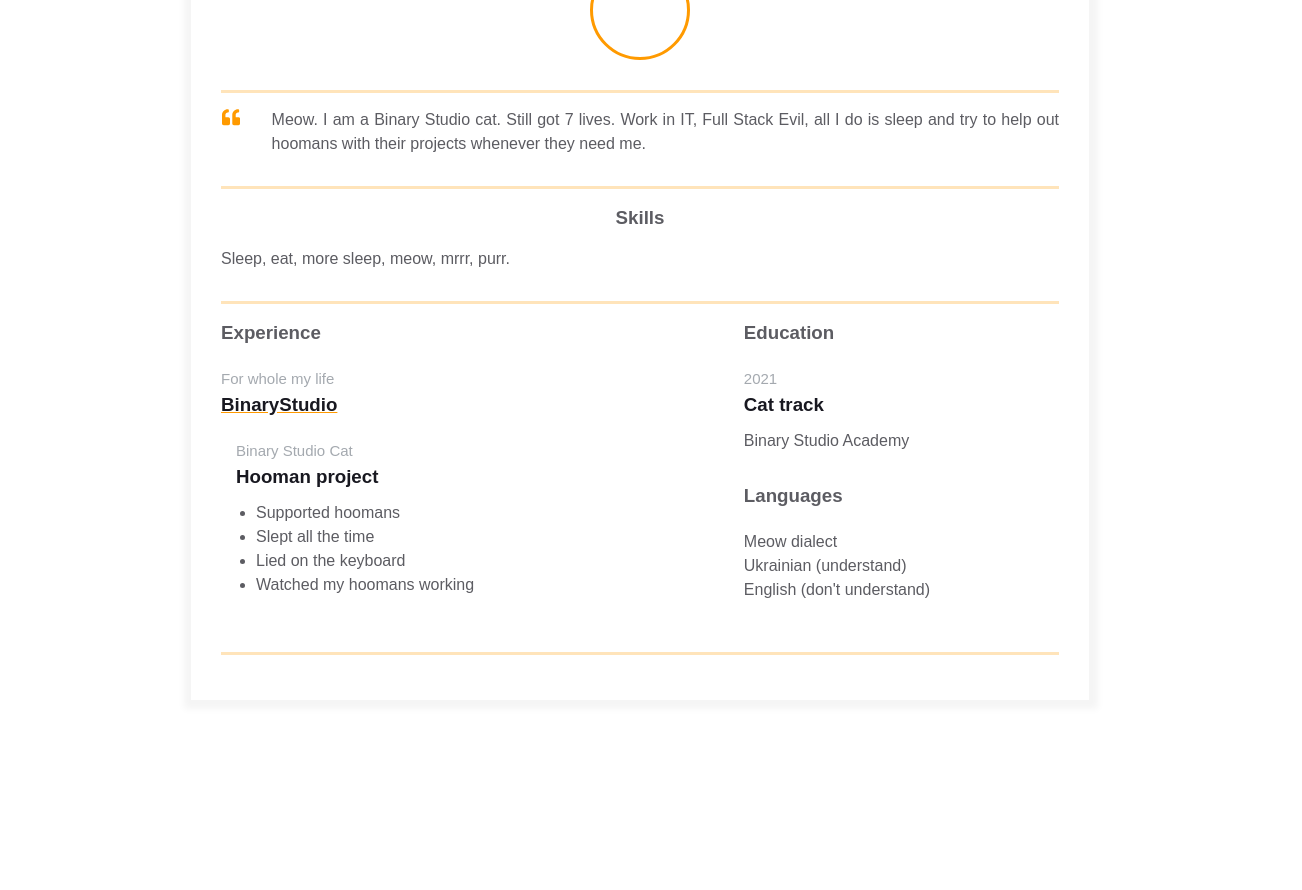
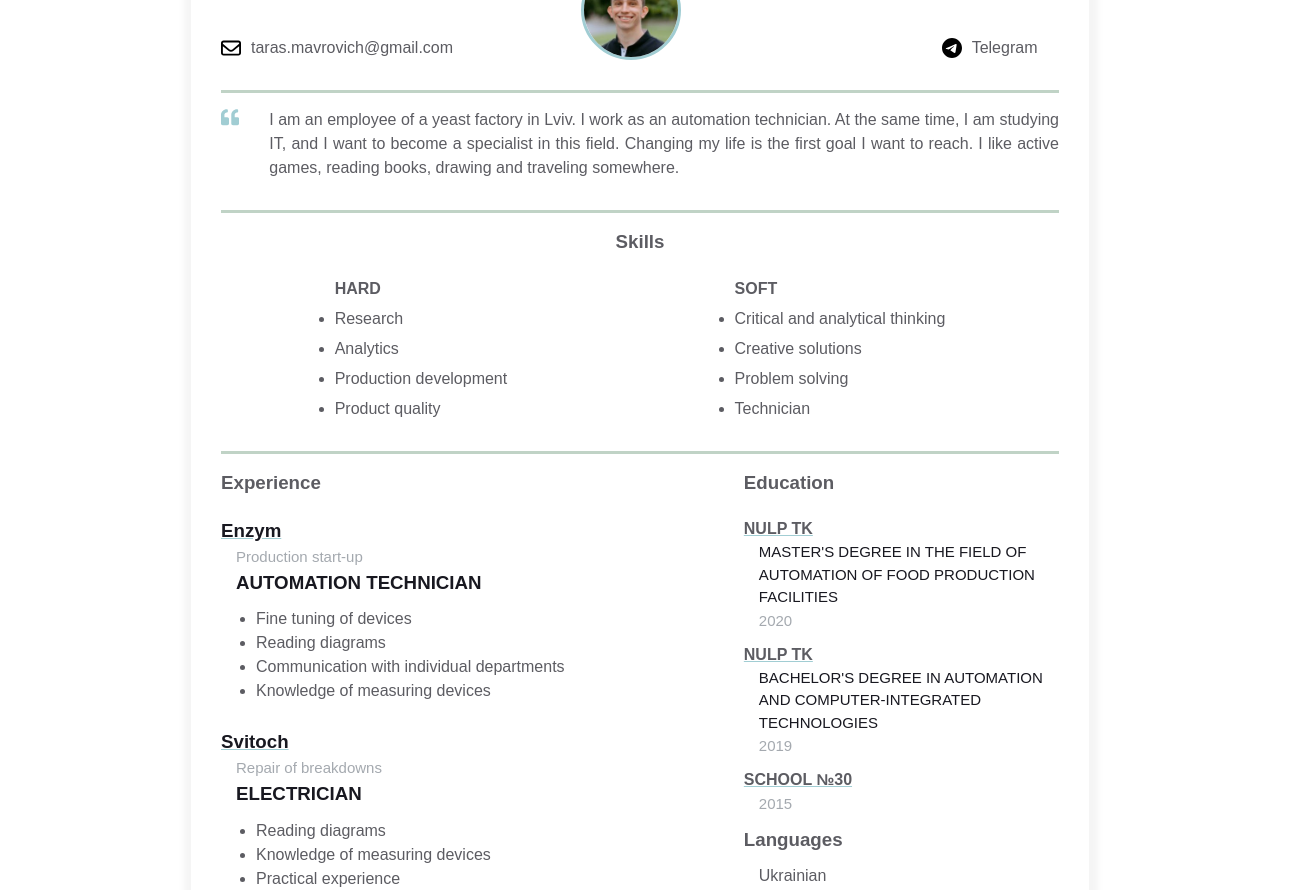
Before and after one commit to TarasMavrovich/homepage, a plain HTML site: page index.html in a window 1280 px wide. Shown: the part 266-1156 px from the top of the page, 1302 px wide, since content can reach past the window. Before the commit the page ends 1017 px from the top, so only its background shows below. Drawn offline with Linux system fonts and the light colour scheme.

Commit message:
hm: * fix and added new code

```diff
--- a/index.html
+++ b/index.html
@@ -1,10 +1,10 @@
 <!DOCTYPE html>
-<html>
+<html lang="en-GB">
   <head>
     <meta charset="UTF-8" />
+    <meta name="viewport" content="width=device-width, initial-scale=1" />
     <title>Résumé</title>
     <link rel="stylesheet" href="styles.css" />
-    <meta name="viewport" content="width=device-width, initial-scale=1" />
   </head>
   <body>
     ― Hello World! &#x1F609;
@@ -12,8 +12,8 @@
       <div class="resume">
         <div class="container">
           <div class="resume__block">
-            <h1 class="contact-info__header">Bulka</h1>
-            <h3 class="contact-info__sub-header">Senior Hooman Manager</h3>
+            <h1 class="contact-info__header">Taras Mavrovich</h1>
+            <h3 class="contact-info__sub-header">AUTOMATION TECHNICIAN</h3>
 
             <div class="contact_info_container fh">
               <div class="contact-info__block">
@@ -24,26 +24,37 @@
                       xmlns="http://www.w3.org/2000/svg"
                       viewBox="0 0 384 512">
                       <path
-                        d="M172.268 501.67C26.97 291.031 0 269.413 0 192 0 85.961 85.961 0 192
-                          0s192 85.961 192 192c0 77.413-26.97 99.031-172.268 309.67-9.535
-                          13.774-29.93 13.773-39.464 0zM192 272c44.183 0 80-35.817
-                          80-80s-35.817-80-80-80-80 35.817-80 80 35.817 80 80 80z"></path>
+                        d="M172.268 501.67C26.97 291.031 0 269.413 0 192 0 85.961 85.961 0 192 0s192 85.961 192 192c0 77.413-26.97 99.031-172.268 309.67-9.535 13.774-29.93 13.773-39.464 0zM192 272c44.183 0 80-35.817 80-80s-35.817-80-80-80-80 35.817-80 80 35.817 80 80 80z"></path>
                     </svg>
                   </div>
                   <span>Lviv, Ukraine</span>
+                </a>
+                <a
+                  href="mailto:taras.mavrovich1998@gmail.com"
+                  rel="author"
+                  class="contact-info__item">
+                  <div class="contact-info__item-icon-wrapper">
+                    <svg
+                      xmlns="http://www.w3.org/2000/svg"
+                      viewBox="0 0 512 512">
+                      <path
+                        d="M64 112c-8.8 0-16 7.2-16 16v22.1L220.5 291.7c20.7 17 50.4 17 71.1 0L464 150.1V128c0-8.8-7.2-16-16-16H64zM48 212.2V384c0 8.8 7.2 16 16 16H448c8.8 0 16-7.2 16-16V212.2L322 328.8c-38.4 31.5-93.7 31.5-132 0L48 212.2zM0 128C0 92.7 28.7 64 64 64H448c35.3 0 64 28.7 64 64V384c0 35.3-28.7 64-64 64H64c-35.3 0-64-28.7-64-64V128z" />
+                    </svg>
+                  </div>
+                  <span>taras.mavrovich@gmail.com</span>
                 </a>
               </div>
 
               <div class="contact-info__block contact-info__block--center">
                 <img
                   class="contact-info__avatar"
-                  src="assets/avatar.png"
+                  src="assets/taras.jpg"
                   alt="Avatar" />
               </div>
 
               <div class="contact-info__block">
                 <a
-                  href="https://ua.linkedin.com/company/binary-studio_241166"
+                  href="https://www.linkedin.com/in/taras-mavrovich-6ba943241/"
                   rel="author"
                   class="contact-info__item">
                   <div class="contact-info__item-icon-wrapper">
@@ -52,16 +63,24 @@
                       xmlns="http://www.w3.org/2000/svg"
                       viewBox="0 0 448 512">
                       <path
-                        d="M416 32H31.9C14.3 32 0 46.5 0 64.3v383.4C0 465.5 14.3 480 31.9
-        480H416c17.6 0 32-14.5 32-32.3V64.3c0-17.8-14.4-32.3-32-32.3zM135.4
-        416H69V202.2h66.5V416zm-33.2-243c-21.3 0-38.5-17.3-38.5-38.5S80.9 96
-        102.2 96c21.2 0 38.5 17.3 38.5 38.5 0 21.3-17.2 38.5-38.5 38.5zm282.1
-        243h-66.4V312c0-24.8-.5-56.7-34.5-56.7-34.6 0-39.9 27-39.9
-        54.9V416h-66.4V202.2h63.7v29.2h.9c8.9-16.8 30.6-34.5 62.9-34.5 67.2
-        0 79.7 44.3 79.7 101.9V416z"></path>
+                        d="M416 32H31.9C14.3 32 0 46.5 0 64.3v383.4C0 465.5 14.3 480 31.9 480H416c17.6 0 32-14.5 32-32.3V64.3c0-17.8-14.4-32.3-32-32.3zM135.4 416H69V202.2h66.5V416zm-33.2-243c-21.3 0-38.5-17.3-38.5-38.5S80.9 96 102.2 96c21.2 0 38.5 17.3 38.5 38.5 0 21.3-17.2 38.5-38.5 38.5zm282.1 243h-66.4V312c0-24.8-.5-56.7-34.5-56.7-34.6 0-39.9 27-39.9 54.9V416h-66.4V202.2h63.7v29.2h.9c8.9-16.8 30.6-34.5 62.9-34.5 67.2 0 79.7 44.3 79.7 101.9V416z"></path>
                     </svg>
                   </div>
-                  <span>binary-studio</span>
+                  <span>Linkedin</span>
+                </a>
+                <a
+                  href="https://t.me/taracccc"
+                  rel="author"
+                  class="contact-info__item">
+                  <div class="contact-info__item-icon-wrapper">
+                    <svg
+                      xmlns="http://www.w3.org/2000/svg"
+                      viewBox="0 0 496 512">
+                      <path
+                        d="M248,8C111.033,8,0,119.033,0,256S111.033,504,248,504,496,392.967,496,256,384.967,8,248,8ZM362.952,176.66c-3.732,39.215-19.881,134.378-28.1,178.3-3.476,18.584-10.322,24.816-16.948,25.425-14.4,1.326-25.338-9.517-39.287-18.661-21.827-14.308-34.158-23.215-55.346-37.177-24.485-16.135-8.612-25,5.342-39.5,3.652-3.793,67.107-61.51,68.335-66.746.153-.655.3-3.1-1.154-4.384s-3.59-.849-5.135-.5q-3.283.746-104.608,69.142-14.845,10.194-26.894,9.934c-8.855-.191-25.888-5.006-38.551-9.123-15.531-5.048-27.875-7.717-26.8-16.291q.84-6.7,18.45-13.7,108.446-47.248,144.628-62.3c68.872-28.647,83.183-33.623,92.511-33.789,2.052-.034,6.639.474,9.61,2.885a10.452,10.452,0,0,1,3.53,6.716A43.765,43.765,0,0,1,362.952,176.66Z" />
+                    </svg>
+                  </div>
+                  <span>Telegram</span>
                 </a>
               </div>
             </div>
@@ -76,19 +95,15 @@
                   xmlns="http://www.w3.org/2000/svg"
                   viewBox="0 0 512 512">
                   <path
-                    d="M464 256h-80v-64c0-35.3 28.7-64 64-64h8c13.3 0 24-10.7
-                      24-24V56c0-13.3-10.7-24-24-24h-8c-88.4 0-160 71.6-160 160v240c0
-                      26.5 21.5 48 48 48h128c26.5 0 48-21.5
-                      48-48V304c0-26.5-21.5-48-48-48zm-288 0H96v-64c0-35.3 28.7-64
-                      64-64h8c13.3 0 24-10.7 24-24V56c0-13.3-10.7-24-24-24h-8C71.6
-                      32 0 103.6 0 192v240c0 26.5 21.5 48 48 48h128c26.5 0 48-21.5
-                      48-48V304c0-26.5-21.5-48-48-48z"></path>
+                    d="M464 256h-80v-64c0-35.3 28.7-64 64-64h8c13.3 0 24-10.7 24-24V56c0-13.3-10.7-24-24-24h-8c-88.4 0-160 71.6-160 160v240c0 26.5 21.5 48 48 48h128c26.5 0 48-21.5 48-48V304c0-26.5-21.5-48-48-48zm-288 0H96v-64c0-35.3 28.7-64 64-64h8c13.3 0 24-10.7 24-24V56c0-13.3-10.7-24-24-24h-8C71.6 32 0 103.6 0 192v240c0 26.5 21.5 48 48 48h128c26.5 0 48-21.5 48-48V304c0-26.5-21.5-48-48-48z"></path>
                 </svg>
               </div>
               <p class="intro_text">
-                Meow. I am a Binary Studio cat. Still got 7 lives. Work in IT,
-                Full Stack Evil, all I do is sleep and try to help out hoomans
-                with their projects whenever they need me.
+                I am an employee of a yeast factory in Lviv. I work as an
+                automation technician. At the same time, I am studying IT, and I
+                want to become a specialist in this field. Changing my life is
+                the first goal I want to reach. I like active games, reading
+                books, drawing and traveling somewhere.
               </p>
             </div>
           </div>
@@ -97,9 +112,28 @@
           <div class="resume__block">
             <div class="skills">
               <h3 class="skills__header">Skills</h3>
-              <p class="skills__text">
-                Sleep, eat, more sleep, meow, mrrr, purr.
-              </p>
+              <div class="skills_container">
+                <div class="skills__text_hard">
+                  <p class="skills__text bold">HARD</p>
+                  <ul>
+                    <li class="skills__text">Research</li>
+                    <li class="skills__text">Analytics</li>
+                    <li class="skills__text">Production development</li>
+                    <li class="skills__text">Product quality</li>
+                  </ul>
+                </div>
+                <div class="skills__text_soft">
+                  <p class="skills__text bold">SOFT</p>
+                  <ul>
+                    <li class="skills__text">
+                      Critical and analytical thinking
+                    </li>
+                    <li class="skills__text">Creative solutions</li>
+                    <li class="skills__text">Problem solving</li>
+                    <li class="skills__text">Technician</li>
+                  </ul>
+                </div>
+              </div>
             </div>
           </div>
         </div>
@@ -110,60 +144,90 @@
                 <h3 class="experiences__header">Experience</h3>
                 <div class="experiences__company">
                   <div class="experiences__company-header">
-                    <span class="experiences__company-header-durability"
-                      >For whole my life</span
-                    >
-                    <h3 class="experiences__company-header-name">
-                      BinaryStudio
-                    </h3>
+                    <h3 class="experiences__company-header-name">Enzym</h3>
                   </div>
 
                   <div class="experiences__company-project">
                     <span class="experiences__company-project-role"
-                      >Binary Studio Cat</span
+                      >Production start-up</span
                     >
                     <h3 class="experiences__company-project-name">
-                      Hooman project
+                      AUTOMATION TECHNICIAN
                     </h3>
                     <ul class="experiences__company-project-responsibilities">
-                      <li>Supported hoomans</li>
-                      <li>Slept all the time</li>
-                      <li>Lied on the keyboard</li>
-                      <li>Watched my hoomans working</li>
+                      <li>Fine tuning of devices</li>
+                      <li>Reading diagrams</li>
+                      <li>Communication with individual departments</li>
+                      <li>Knowledge of measuring devices</li>
+                    </ul>
+                  </div>
+                  <div class="experiences__company-header">
+                    <h3 class="experiences__company-header-name">Svitoch</h3>
+                  </div>
+
+                  <div class="experiences__company-project">
+                    <span class="experiences__company-project-role"
+                      >Repair of breakdowns</span
+                    >
+                    <h3 class="experiences__company-project-name">
+                      ELECTRICIAN
+                    </h3>
+                    <ul class="experiences__company-project-responsibilities">
+                      <li>Reading diagrams</li>
+                      <li>Knowledge of measuring devices</li>
+                      <li>Practical experience</li>
+                      <li>Specification</li>
                     </ul>
                   </div>
                 </div>
               </div>
 
               <div class="additional-info fv">
-                <div class="additional-info fv">
                 <div class="additional-info__education">
                   <h3 class="additional-info__education-header">Education</h3>
                   <div class="additional-info__education-university">
+                    <p class="additional-info__education-university-name">
+                      NULP TK
+                    </p>
+                    <h3
+                      class="additional-info__education-university-speciality">
+                      MASTER'S DEGREE IN THE FIELD OF AUTOMATION OF FOOD
+                      PRODUCTION FACILITIES
+                    </h3>
                     <span
                       class="additional-info__education-university-durability"
-                        >2021</span
+                      >2020</span
                     >
+                  </div>
+                  <div class="additional-info__education-university">
+                    <p class="additional-info__education-university-name">
+                      NULP TK
+                    </p>
                     <h3
                       class="additional-info__education-university-speciality">
-                        Cat track
+                      BACHELOR'S DEGREE IN AUTOMATION AND COMPUTER-INTEGRATED
+                      TECHNOLOGIES
                     </h3>
+                    <span
+                      class="additional-info__education-university-durability"
+                      >2019</span
+                    >
+                  </div>
+                  <div class="additional-info__education-university">
                     <p class="additional-info__education-university-name">
-                        Binary Studio Academy
+                      SCHOOL №30
                     </p>
+                    <span
+                      class="additional-info__education-university-durability"
+                      >2015</span
+                    >
                   </div>
                 </div>
 
                 <div class="additional-info__languages">
                   <h3 class="additional-info__languages-header">Languages</h3>
-                    <p class="additional-info__languages-item">Meow dialect</p>
-                    <p class="additional-info__languages-item">
-                      Ukrainian (understand)
-                    </p>
-                    <p class="additional-info__languages-item">
-                      English (don't understand)
-                    </p>
-                  </div>
+                  <p class="additional-info__languages-item">Ukrainian</p>
+                  <p class="additional-info__languages-item">English A2</p>
                 </div>
               </div>
             </div>
--- a/styles.css
+++ b/styles.css
@@ -12,8 +12,8 @@ body {
   --secondary-text-color: #5c5c62;
   --durability-text-color: #6a737d9c;
   --icon-color: #6a737d;
-  --border-color: #ff9a0045;
-  --text-decoration-color: #ff9a00;
+  --border-color: #185c2c45;
+  --text-decoration-color: #a1cdd3;
 }
 
 .container {
@@ -25,13 +25,11 @@ body {
 .fh {
   display: flex;
   flex-direction: row;
-  justify-content: space-between;
 }
 
 .fv {
   display: flex;
   flex-direction: column;
-  justify-content: space-between;
 }
 
 .resume {
@@ -67,6 +65,10 @@ body {
   }
 }
 
+.contact-info__block {
+  min-width: 43%;
+}
+
 .contact-info__header,
 .contact-info__sub-header {
   text-align: center;
@@ -99,6 +101,10 @@ body {
   text-decoration: none;
   display: flex;
   justify-content: start;
+}
+
+.contact-info__item:hover {
+  text-decoration: underline;
 }
 
 .contact-info__item:not(:last-child) {
@@ -162,9 +168,19 @@ body {
   margin-bottom: 15px;
 }
 
+.skills_container {
+  display: flex;
+  justify-content: space-around;
+}
+
 .skills__text {
   color: var(--secondary-text-color);
   text-align: justify;
+  margin-top: 6px;
+}
+
+.bold {
+  font-weight: 700;
 }
 
 .experiences {
@@ -190,7 +206,6 @@ body {
   text-decoration-color: var(--text-decoration-color);
   text-decoration-line: underline;
   text-align: left;
-  margin-bottom: 20px;
 }
 
 .experiences__company-project {
@@ -220,10 +235,6 @@ body {
   flex: 1 1 40%;
 }
 
-.additional-info__education {
-  margin-bottom: 20px;
-}
-
 .additional-info__education-header {
   color: var(--secondary-text-color);
   text-align: left;
@@ -233,30 +244,39 @@ body {
 .additional-info__education-university-durability {
   color: var(--durability-text-color);
   text-align: left;
-  margin-bottom: 10px;
   font-size: 15px;
 }
 
 .additional-info__education-university-speciality {
   color: var(--primary-text-color);
   text-align: left;
-  margin-bottom: 10px;
+  font-size: 15px;
+  font-weight: 300;
 }
 
 .additional-info__education-university-name {
   color: var(--secondary-text-color);
+  font-weight: 600;
+  text-decoration-color: var(--text-decoration-color);
+  text-decoration-line: underline;
 }
 
-.additional-info__languages {
-  margin-bottom: 20px;
+.additional-info__education-university {
+  margin-bottom: 10px;
 }
 
 .additional-info__languages-header {
   color: var(--secondary-text-color);
   text-align: left;
-  margin-bottom: 20px;
+  margin-bottom: 10px;
 }
 
 .additional-info__languages-item {
   color: var(--secondary-text-color);
 }
+
+.additional-info__education-university-speciality,
+.additional-info__education-university-durability,
+.additional-info__languages-item {
+  margin-left: 15px;
+}
```
Also changed, not shown: assets/taras.jpg (added). Lines whose indentation alone changed are shown as unchanged.
